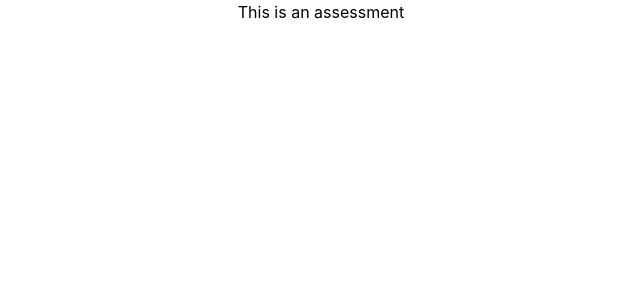
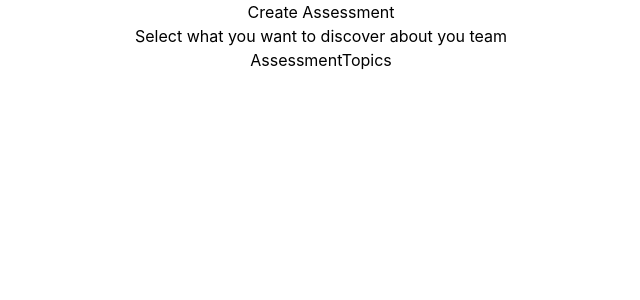
Before and after one commit to cherryontech/guava_dream_fall2023, a React (Create React App) app: page / in a window 1280 px wide. Shown: the top 300 px of the page, without its empty margins (319-959 px from the left). Built offline with nearby package versions, Linux system fonts and the light colour scheme.

Commit message:
chore: Import Assessment topics component

```diff
--- a/src/Components/CreateAssessment.js
+++ b/src/Components/CreateAssessment.js
@@ -1,8 +1,17 @@
 import React from "react";
+import AssessmentTopics from "./AssessmentTopics";
 
 const CreateAssessment = () => {
     return (
-        <p>This is an assessment</p>
+        <section className="create-assessment-container">
+            <div>
+                <h3>Create Assessment</h3>
+                <p>Select what you want to discover about you team</p>
+            </div>
+            <section className="assessment-selection-container">
+                <AssessmentTopics />
+            </section>
+        </section>
     )
 }
 
```
